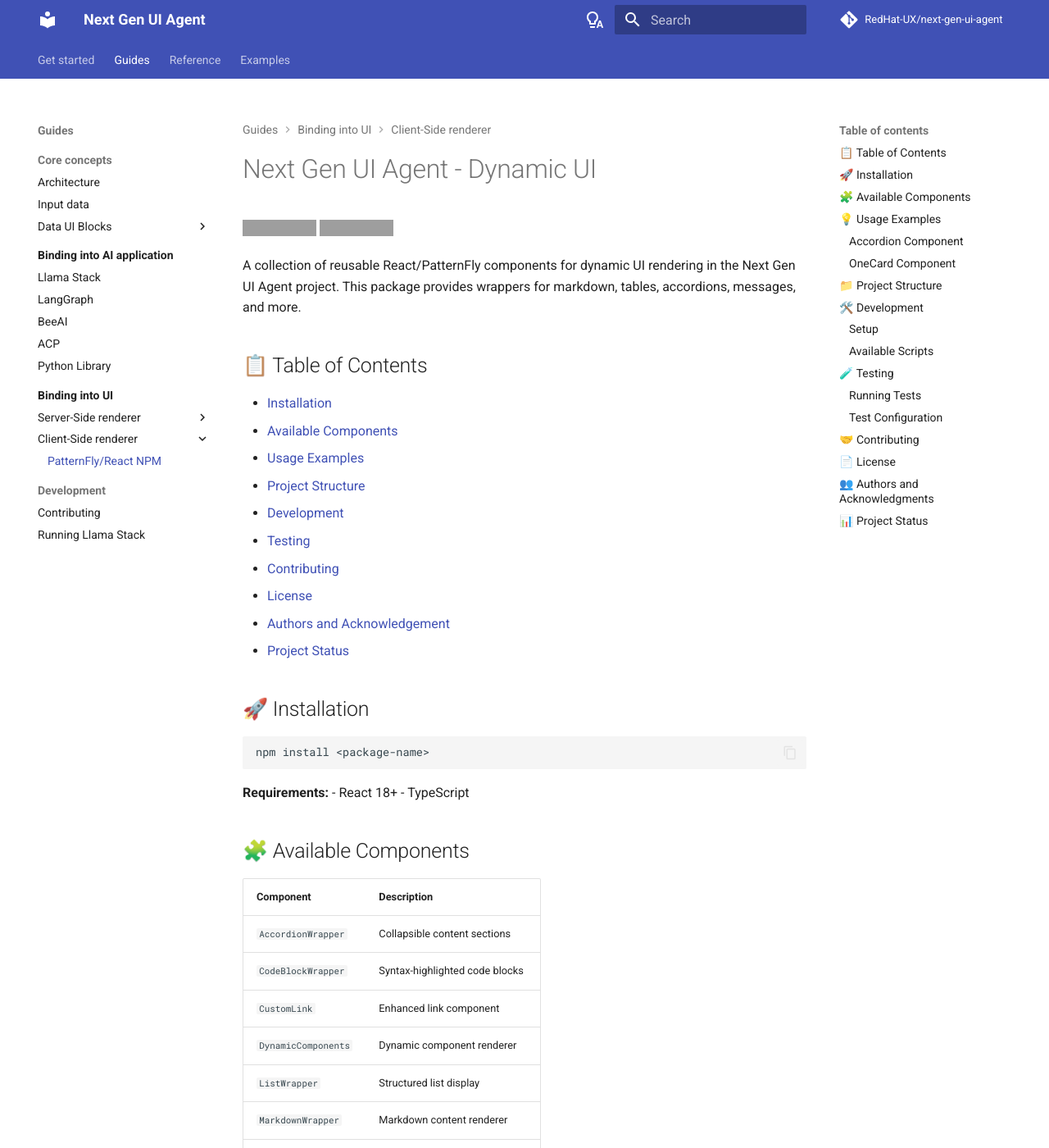
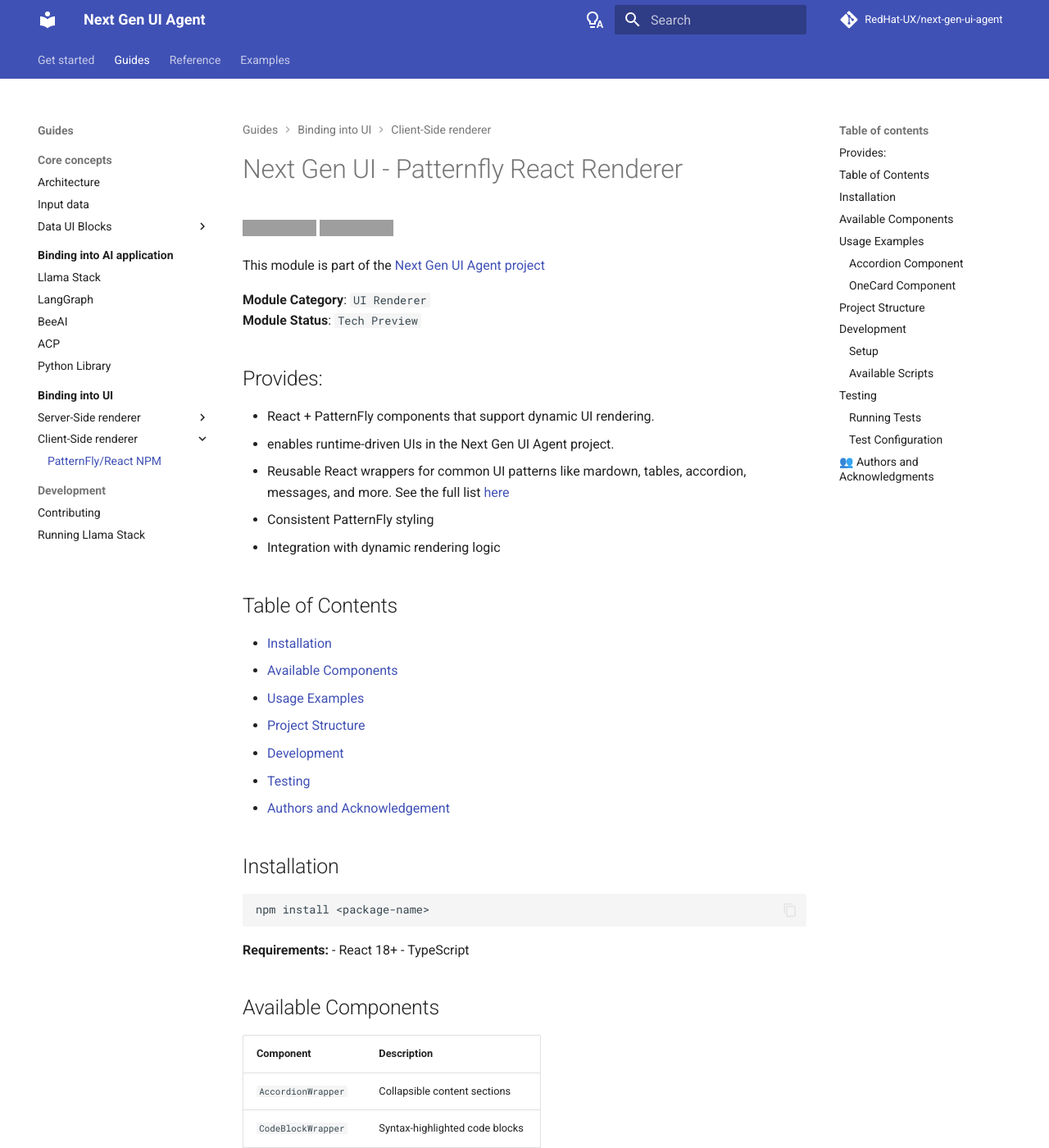
Before and after one commit to RedHat-UX/next-gen-ui-agent, an MkDocs documentation site: the page built from docs/guide/renderer/patternfly_npm.md, in a window 1280 px wide and 1400 px high. Shown: the whole window at 82% size. Built offline with MkDocs 1.6.1 and Material for MkDocs 9.7.7, drawn with Linux system fonts in a browser that asks for light colours; comment, search, counter and statistics services are not loaded; some of the changed text lies outside the part shown; grey boxes are pictures that could not be loaded.

Commit message:
readme: removed contributing and license section with minor updates

````diff
--- a/libs_js/next_gen_ui_react/README.md
+++ b/libs_js/next_gen_ui_react/README.md
@@ -1,11 +1,22 @@
-# Next Gen UI Agent - Dynamic UI
+# Next Gen UI - Patternfly React Renderer
 
 [![Module Status](https://img.shields.io/badge/status-Tech%20Preview-orange)](https://github.com/RedHat-UX/next-gen-ui-agent)
 [![Module Category](https://img.shields.io/badge/category-UI%20Renderer-blue)](https://github.com/RedHat-UX/next-gen-ui-agent)
 
-A collection of reusable React/PatternFly components for dynamic UI rendering in the Next Gen UI Agent project. This package provides wrappers for markdown, tables, accordions, messages, and more.
+This module is part of the [Next Gen UI Agent project](https://github.com/RedHat-UX/next-gen-ui-agent)
 
-## 📋 Table of Contents
+**Module Category**: `UI Renderer`
+**Module Status**: `Tech Preview`
+
+## Provides:
+
+* React + PatternFly components that support dynamic UI rendering.
+* enables runtime-driven UIs in the Next Gen UI Agent project.
+* Reusable React wrappers for common UI patterns like mardown, tables, accordion, messages, and more. See the full list [here](#-available-components)
+* Consistent PatternFly styling
+* Integration with dynamic rendering logic
+
+## Table of Contents
 
 - [Installation](#-installation)
 - [Available Components](#-available-components)
@@ -13,12 +24,9 @@
 - [Project Structure](#-project-structure)
 - [Development](#-development)
 - [Testing](#-testing)
-- [Contributing](#-contributing)
-- [License](#-license)
 - [Authors and Acknowledgement](#-authors-and-acknowledgments)
-- [Project Status](#-project-status)
 
-## 🚀 Installation
+## Installation
 
 ```bash
 npm install <package-name>
@@ -28,7 +36,7 @@
 - React 18+
 - TypeScript
 
-## 🧩 Available Components
+## Available Components
 
 | Component | Description |
 |-----------|-------------|
@@ -42,7 +50,7 @@
 | `QuickResponse` | Quick action responses |
 | `TableWrapper` | Data table component |
 
-## 💡 Usage Examples
+## Usage Examples
 
 ### Accordion Component
 
@@ -92,7 +100,7 @@
 }
 ```
 
-## 📁 Project Structure
+## Project Structure
 
 ```
 libs_js/next_gen_ui_react/
@@ -111,7 +119,7 @@
 └── README.md               # This file
 ```
 
-## 🛠️ Development
+## Development
 
 ### Setup
 
@@ -134,7 +142,7 @@
 | `npm test` | Run tests in watch mode |
 | `npm run test:ci` | Run tests once (CI mode) |
 
-## 🧪 Testing
+## Testing
 
 ### Running Tests
 
@@ -171,23 +179,6 @@
 - **Test files**: Follow pattern `*.test.tsx` or `*.test.js`
 - **Location**: Placed in `tests/` folders
 
-## 🤝 Contributing
-
-This module is part of the [Next Gen UI Agent project](https://github.com/RedHat-UX/next-gen-ui-agent).
-
-For contribution guidelines, please follow [CONTRIBUTING.md](https://github.com/RedHat-UX/next-gen-ui-agent/blob/main/CONTRIBUTING.md).
-
-## 📄 License
-
-This project is licensed under the terms specified in the main Next Gen UI Agent repository.
-
 ## 👥 Authors and Acknowledgments
 
 Show your appreciation to those who have contributed to the project.
-
-## 📊 Project Status
-
-**Status**: Tech Preview
-**Category**: UI Renderer
-
-This module is currently in tech preview. Development is active and contributions are welcome.
````
